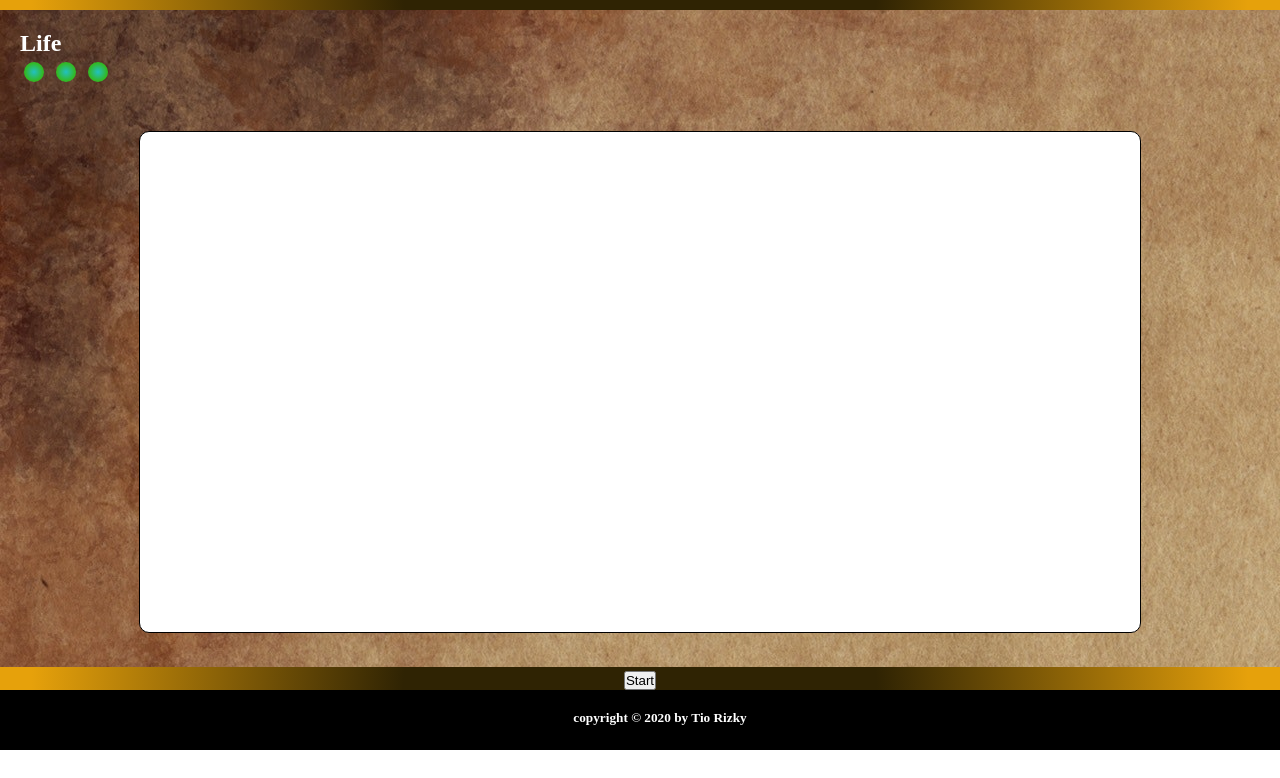
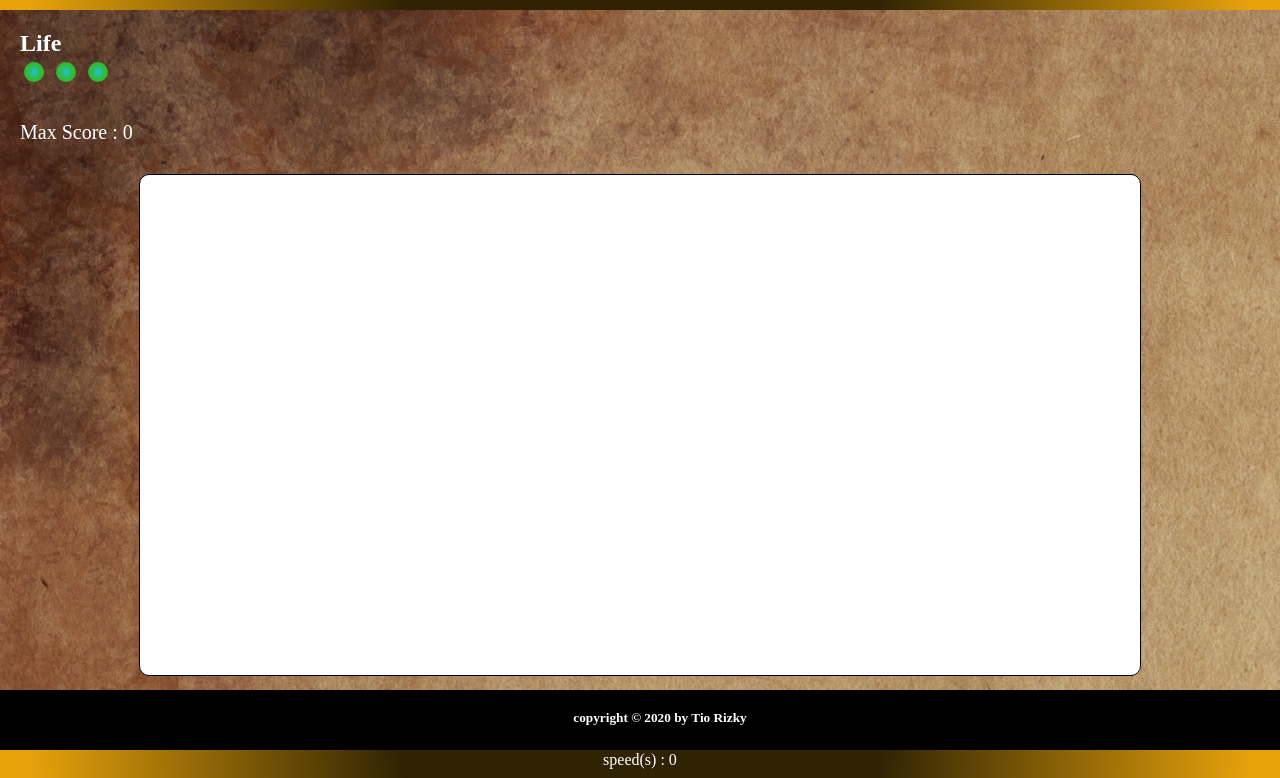
Before and after one commit to tiorzal/tiorzal.github.io, a plain HTML site: page index.html in a window 1280 px wide. Shown: the part 50-828 px from the top of the page. Before the commit the page ends 800 px from the top, so only its background shows below. Drawn offline with Linux system fonts and the light colour scheme.

Commit message:
update text maxscore

```diff
--- a/index.html
+++ b/index.html
@@ -16,7 +16,7 @@
     <div class="life-bar-box green-color" id="dua"></div>
     <div class="life-bar-box green-color" id="tiga"></div>
   </div>
-  <div id="maxScore-text"></div>
+  <div id="maxScore-text">Max Score : 0</div>
   <div class="canvas_holder">
     <canvas id="mainCanvas"></canvas>
   </div>
```
